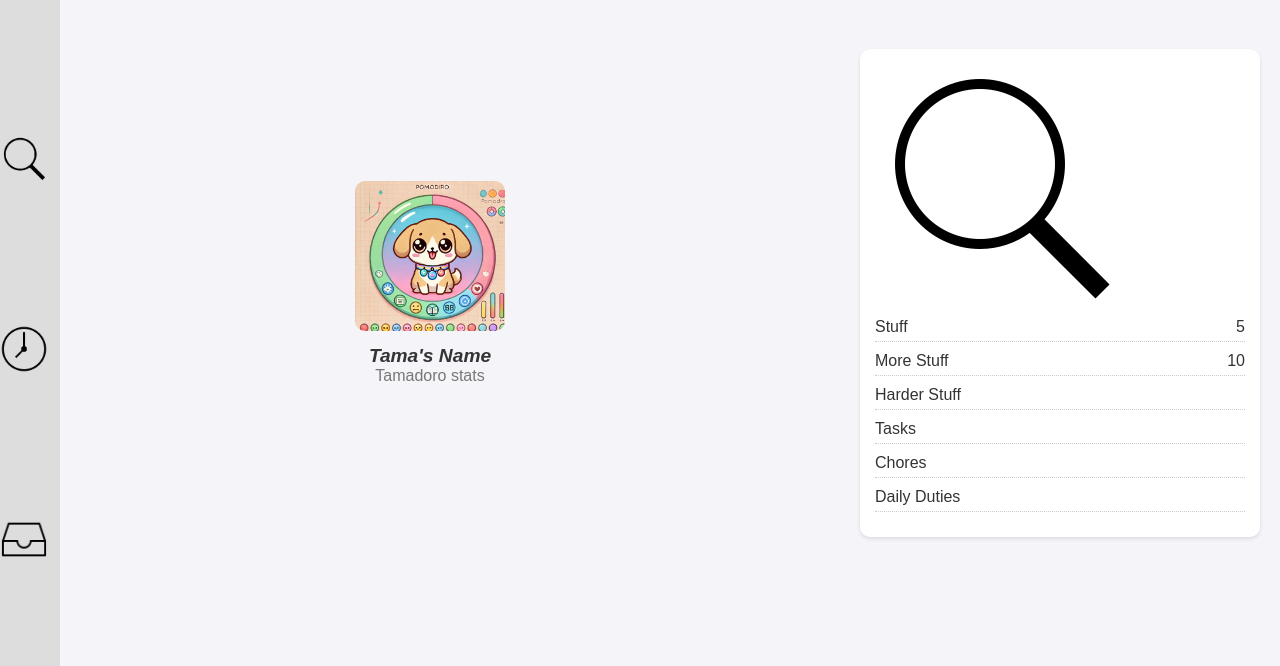
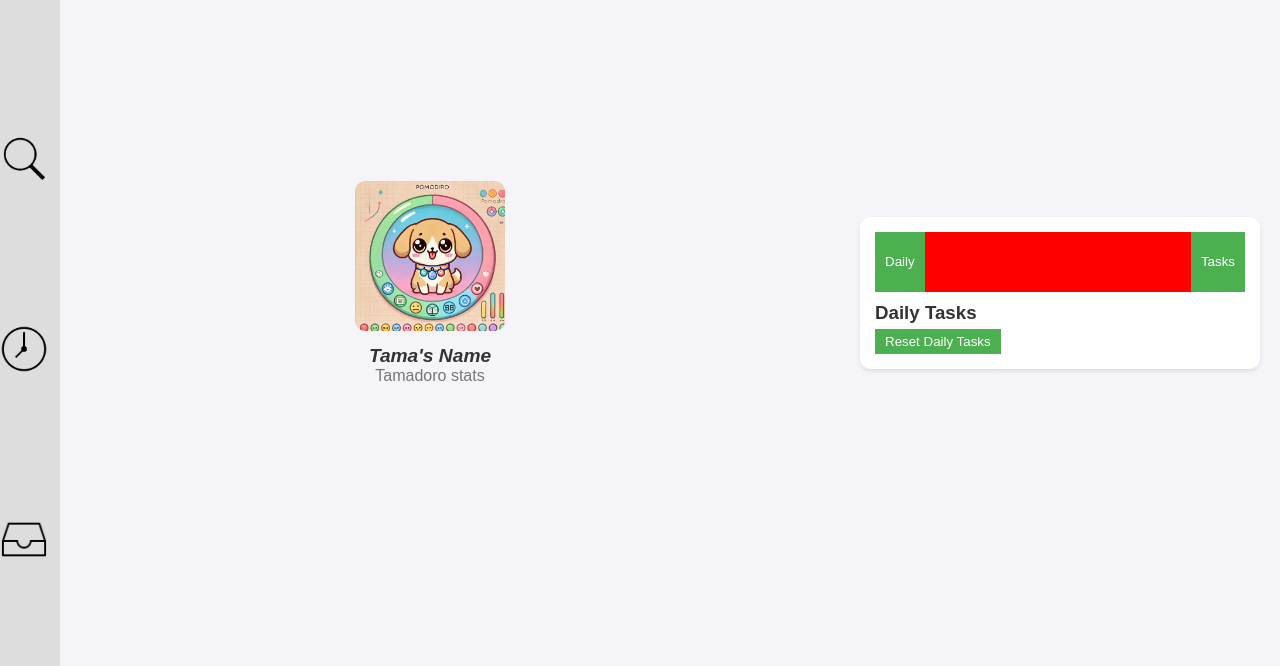
Before and after one commit to mintkick/Pomodoro-Tamagotchi-main, a plain HTML site: page frontend.html in a window 1280 px wide. Shown: the part 134-800 px from the top of the page. Drawn offline with Linux system fonts and the light colour scheme.

Commit message:
Refactor task section in frontend.html

```diff
--- a/frontend.html
+++ b/frontend.html
@@ -23,17 +23,24 @@
 
         <!-- Task List Section -->
         <section class="task-section">
-            <div class="clock-icon">
-                <img src="img/search-icon.png" alt="Clock Icon">
-            </div>
-            <ul class="task-list">
-                <li>Stuff <span>5</span></li>
-                <li>More Stuff <span>10</span></li>
-                <li>Harder Stuff</li>
-                <li>Tasks</li>
-                <li>Chores</li>
-                <li>Daily Duties</li>
-                <!-- Add more tasks as needed -->
+          <div class="tabs">
+            <button onclick="showSection('daily')">Daily</button>
+            <button onclick="showSection('tasks')">Tasks</button>
+          </div>
+
+          <!-- Section for daily tasks -->
+          <div id="daily-section" class="section">
+            <h3>Daily Tasks</h3>
+            <ul id="daily-tasks">
+            </ul>
+            <button onclick="resetDailyTasks()">Reset Daily Tasks</button>
+
+          </div>
+          <!-- Tasks with due date -->
+          <div id="tasks-section" class="section" style="display: none;">
+            <h3>Tasks</h3>
+            <ul id="tasks-list">
+                <!-- Each task will display with a specific due date -->
             </ul>
         </section>
     </main>
```
